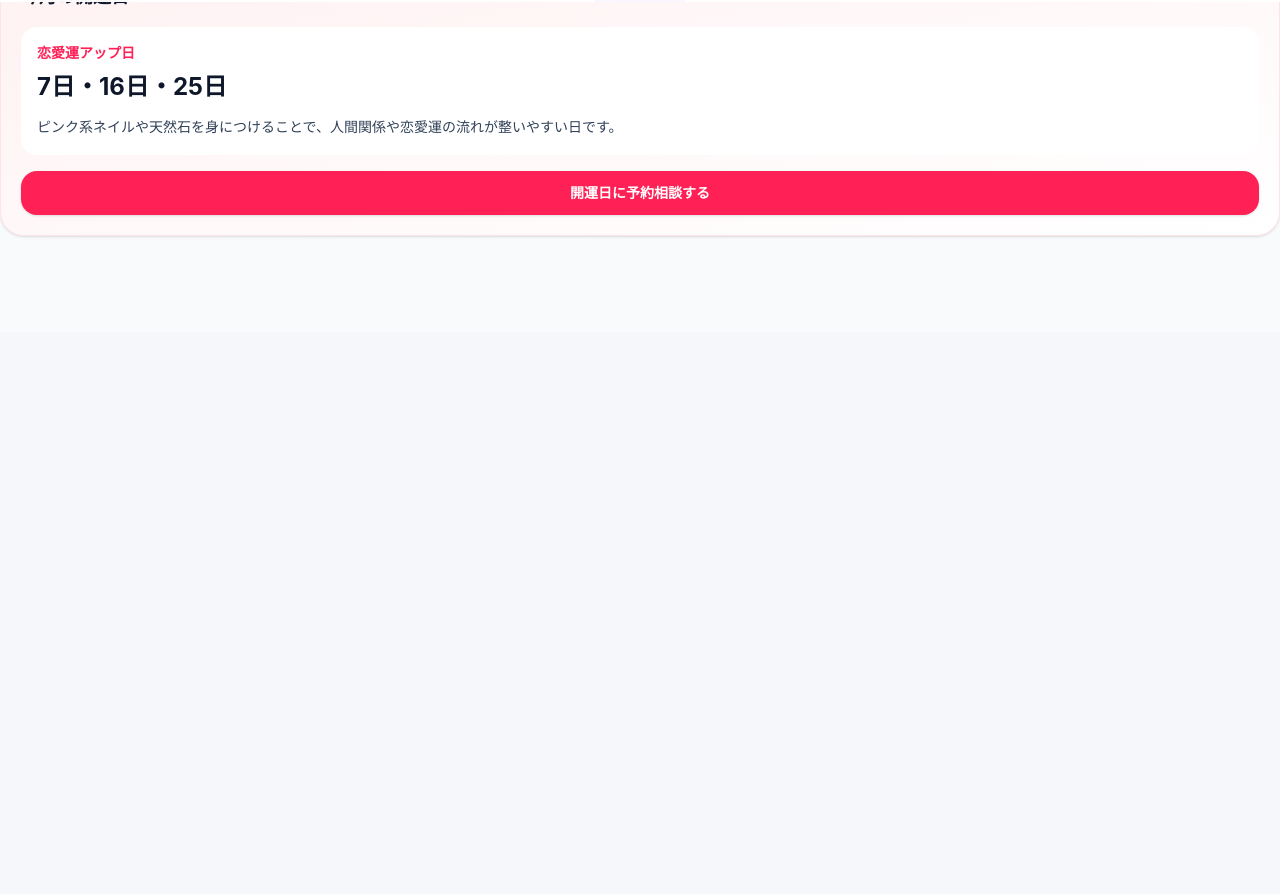
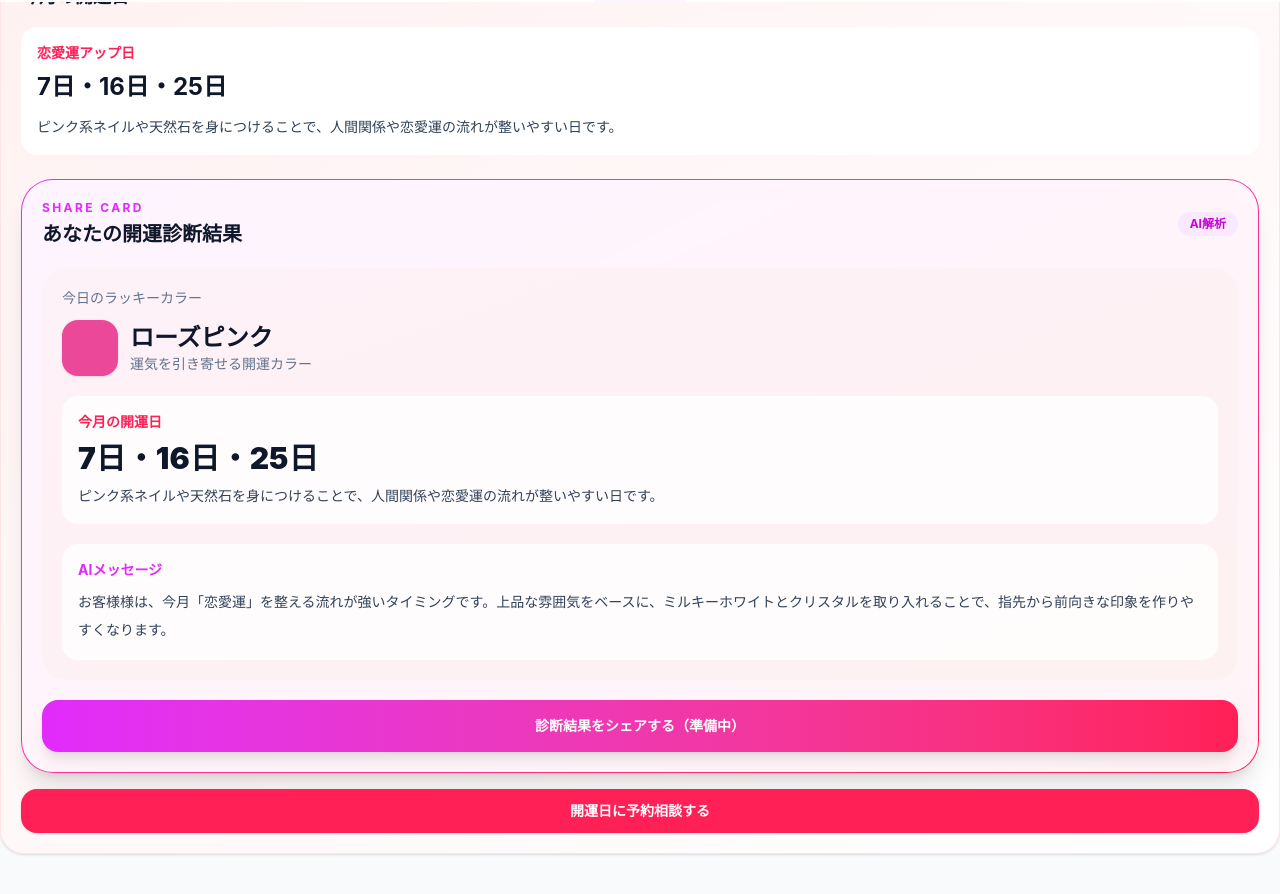
Before and after one commit to madeo2222-coder/Aily-nail-kartte, a Next.js app: page /customer-app/sanmeigaku in a window 1280 px wide. Shown: the part 798-1692 px from the top of the page. Before the commit the page ends 1130 px from the top, so only its background shows below. Built offline with nearby package versions, Linux system fonts and the light colour scheme.

Commit message:
add sanmeigaku diagnosis share card

```diff
--- a/app/customer-app/sanmeigaku/page.tsx
+++ b/app/customer-app/sanmeigaku/page.tsx
@@ -586,7 +586,81 @@ const selectedFortuneColor = useMemo(() => {
       {selectedLuckyDay.message}
     </div>
   </div>
+<section className="mt-6 rounded-[32px] bg-gradient-to-br from-fuchsia-500 via-pink-500 to-rose-500 p-[1px] shadow-xl">
+  <div className="rounded-[31px] bg-white/95 p-5 backdrop-blur">
+    <div className="flex items-center justify-between">
+      <div>
+        <div className="text-xs font-bold tracking-[0.2em] text-fuchsia-500">
+          SHARE CARD
+        </div>
 
+        <div className="mt-1 text-xl font-black text-slate-900">
+          あなたの開運診断結果
+        </div>
+      </div>
+
+      <div className="rounded-full bg-fuchsia-100 px-3 py-1 text-xs font-bold text-fuchsia-600">
+        AI解析
+      </div>
+    </div>
+
+    <div className="mt-5 rounded-3xl bg-gradient-to-br from-pink-50 to-rose-50 p-5">
+      <div className="text-sm text-slate-500">
+        今日のラッキーカラー
+      </div>
+
+      <div className="mt-3 flex items-center gap-3">
+        <div
+          className="h-14 w-14 rounded-2xl shadow"
+          style={{
+            backgroundColor: selectedFortuneColor.lucky,
+          }}
+        />
+
+        <div>
+          <div className="text-2xl font-black text-slate-900">
+            {selectedFortuneColor.luckyName}
+          </div>
+
+          <div className="text-sm text-slate-500">
+            運気を引き寄せる開運カラー
+          </div>
+        </div>
+      </div>
+
+      <div className="mt-5 rounded-2xl bg-white/80 p-4">
+        <div className="text-sm font-bold text-rose-500">
+          今月の開運日
+        </div>
+
+        <div className="mt-2 text-3xl font-black text-slate-900">
+          {selectedLuckyDay.day}
+        </div>
+
+        <div className="mt-2 text-sm leading-6 text-slate-700">
+          {selectedLuckyDay.message}
+        </div>
+      </div>
+
+      <div className="mt-5 rounded-2xl bg-white/80 p-4">
+        <div className="text-sm font-bold text-fuchsia-500">
+          AIメッセージ
+        </div>
+
+        <div className="mt-2 text-sm leading-7 text-slate-700">
+          {result.message}
+        </div>
+      </div>
+    </div>
+
+    <button
+      type="button"
+      className="mt-5 w-full rounded-2xl bg-gradient-to-r from-fuchsia-500 to-rose-500 px-4 py-4 text-sm font-black text-white shadow-lg"
+    >
+      診断結果をシェアする（準備中）
+    </button>
+  </div>
+</section>
   <Link
     href="/customer-app/reserve?menu=開運ネイル相談"
     className="mt-4 block w-full rounded-2xl bg-rose-500 px-4 py-3 text-center text-sm font-bold text-white shadow"
```
